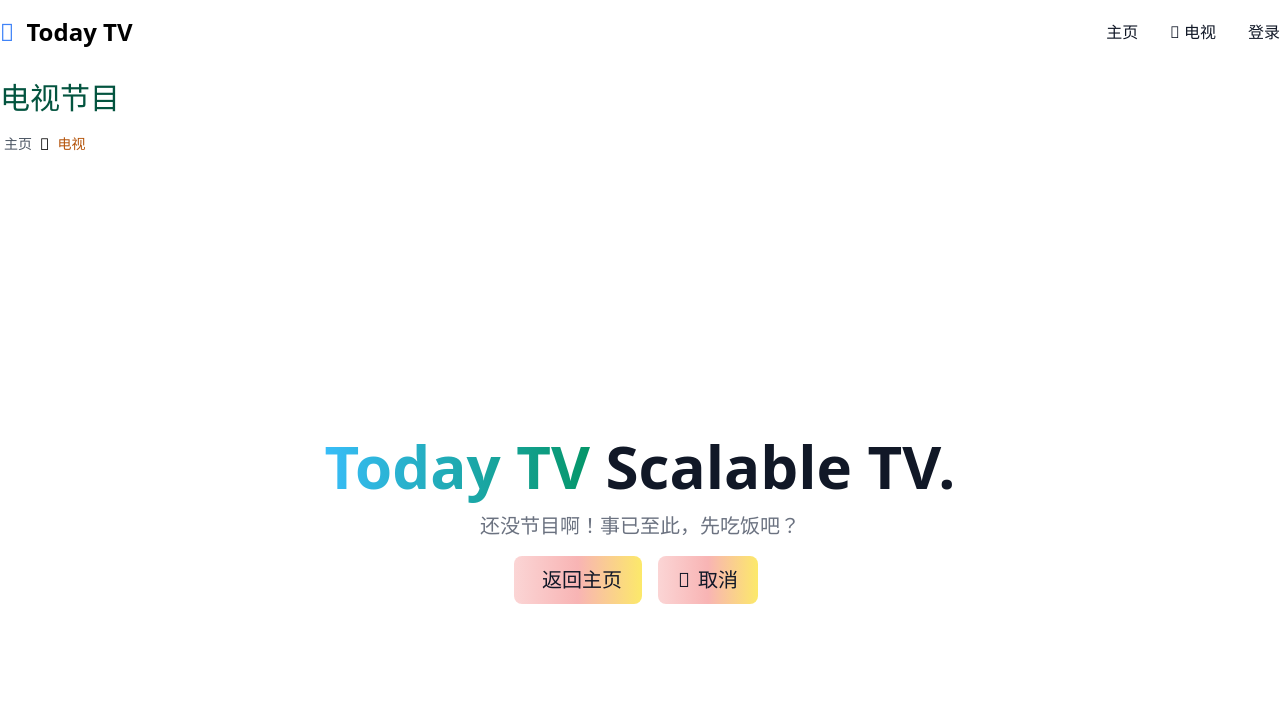
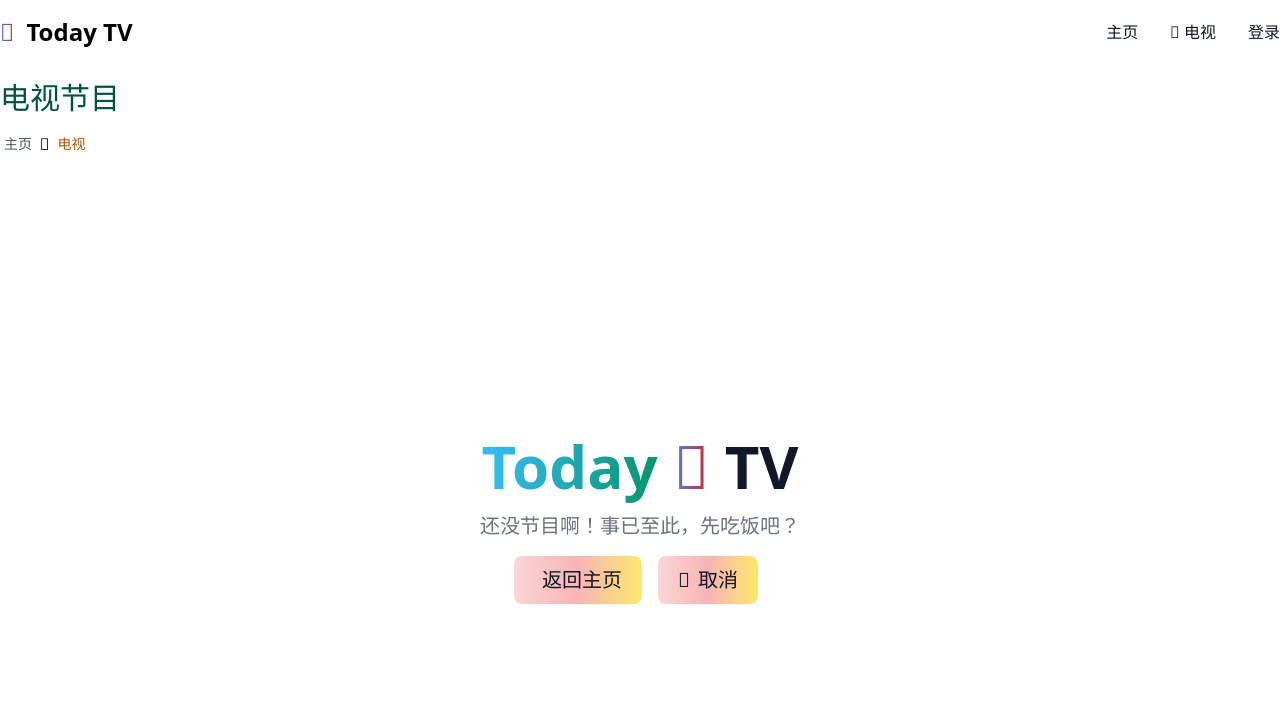
Before and after one commit to star-plan/today-tv-django, a Django app: template src/apps/television/templates/television/index.html in a window 1280 px wide. Shown: the top 702 px of the page. Run offline with Django 3.2, Linux system fonts and the light colour scheme; the template is opened without the code that fills it, so the values that code supplies are empty; style sheets or scripts are compiled from the project's sources; some libraries are stand-ins or nearby versions.

Commit message:
🍹UI优化；empty-view里加了小电视图标；logo加了渐变色效果

```diff
--- a/src/apps/television/templates/television/components/empty_view.html
+++ b/src/apps/television/templates/television/components/empty_view.html
@@ -1,8 +1,9 @@
 <div class="flex justify-center items-center h-[90vh] w-full">
     <div class="flex flex-col items-center">
         <div class="mb-4 text-3xl font-extrabold text-gray-900 dark:text-white md:text-5xl lg:text-6xl">
-            <span class="text-transparent bg-clip-text bg-gradient-to-r to-emerald-600 from-sky-400">Today TV</span>
-            Scalable TV.
+            <span class="text-transparent bg-clip-text bg-gradient-to-r to-emerald-600 from-sky-400">Today</span>
+            <i class="fa-solid fa-tv text-transparent bg-clip-text bg-gradient-to-r from-blue-500 to-red-600"></i>
+            <span>TV</span>
         </div>
         <p class="text-lg font-normal text-gray-500 lg:text-xl dark:text-gray-400">
             {{ title }}
--- a/src/templates/components/header.html
+++ b/src/templates/components/header.html
@@ -1,8 +1,8 @@
 <nav class="bg-white border-gray-200 dark:bg-gray-900 dark:border-gray-700">
     <div class="container flex flex-wrap items-center justify-between mx-auto px-4 py-4 lg:px-0">
-        <a href="{% url 'index' %}" class="flex items-center space-x-3 rtl:space-x-reverse">
-            <i class="fa-solid fa-tv text-blue-500 text-2xl"></i>
-            <span class="self-center text-2xl font-semibold whitespace-nowrap dark:text-white">Today TV</span>
+        <a href="{% url 'index' %}" class="flex items-center text-2xl space-x-3 rtl:space-x-reverse">
+            <i class="fa-solid fa-tv text-transparent bg-clip-text bg-gradient-to-r from-blue-500 to-red-600"></i>
+            <span class="self-center font-semibold whitespace-nowrap dark:text-white">Today TV</span>
         </a>
         <button data-collapse-toggle="navbar-multi-level" type="button"
                 class="inline-flex items-center p-2 w-10 h-10 justify-center text-sm text-gray-500 rounded-lg md:hidden hover:bg-gray-100 focus:outline-none focus:ring-2 focus:ring-gray-200 dark:text-gray-400 dark:hover:bg-gray-700 dark:focus:ring-gray-600"
```
